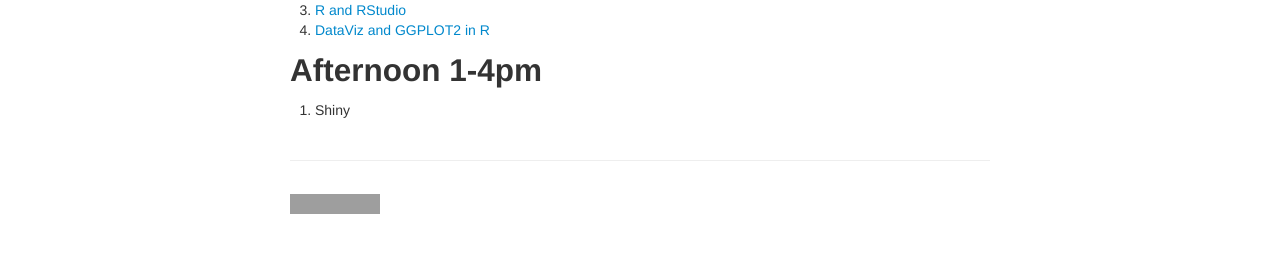
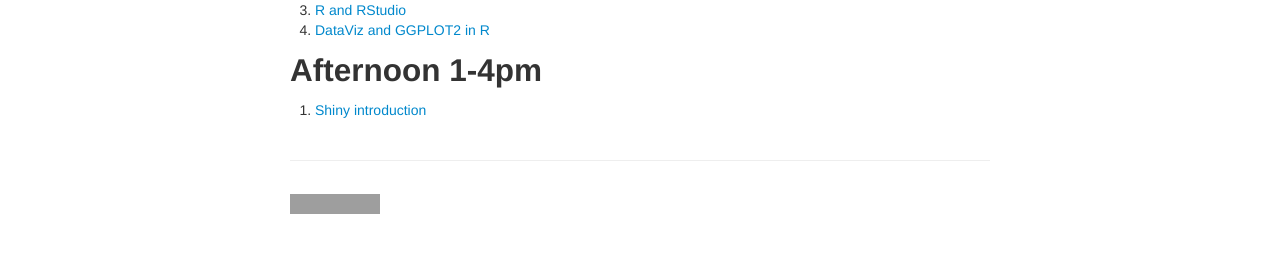
Before and after one commit to ucla-data-archive/elag2018-shiny, a Jekyll site: the page built from index.md, in a window 1280 px wide. Shown: the part 322-575 px from the top of the page. Built offline with Jekyll 4.4.1, drawn with Linux system fonts in a browser that asks for light colours; grey boxes are pictures that could not be loaded.

Commit message:
added link to schedule

```diff
--- a/index.md
+++ b/index.md
@@ -19,4 +19,4 @@
 
 ## Afternoon 1-4pm
 
-1. Shiny
+1. [Shiny introduction](pages/00shiny_basics.html)
```
